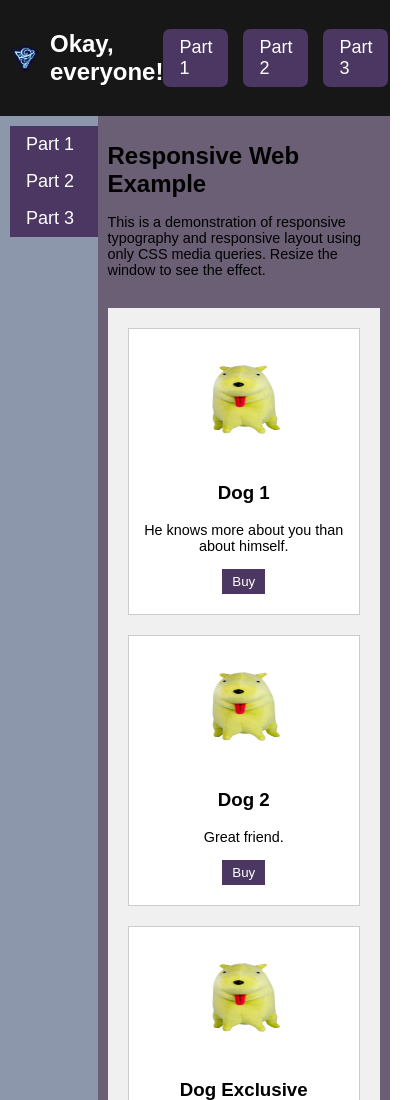
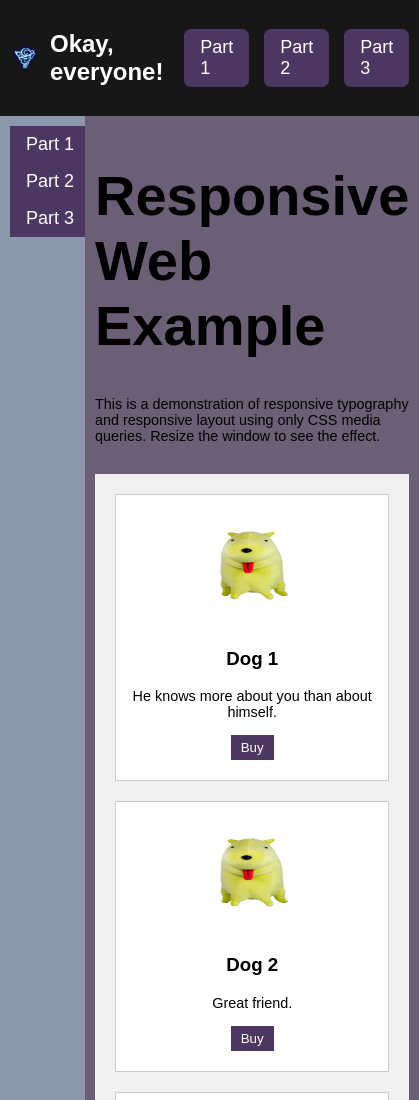
Before and after one commit to helpicantchoose/ass4, a plain HTML site: page index.html in a window 390 px wide. Shown: the top 1100 px of the page, 419 px wide, since content can reach past the window. Drawn offline with Linux system fonts and the light colour scheme.

Commit message:
Update style3.css

```diff
--- a/style3.css
+++ b/style3.css
@@ -120,8 +120,8 @@ p {
 }
 
 /* Mobile */
-@media (max-width: 600px) {
-  h1 { font-size: 1.5rem; }
+@media (max-width: 500px) {
+  h1 { font-size: 3.5rem; }
   p { font-size: 0.9rem; }
   #card-row {
     grid-template-columns: 1fr; /* stack */
```
